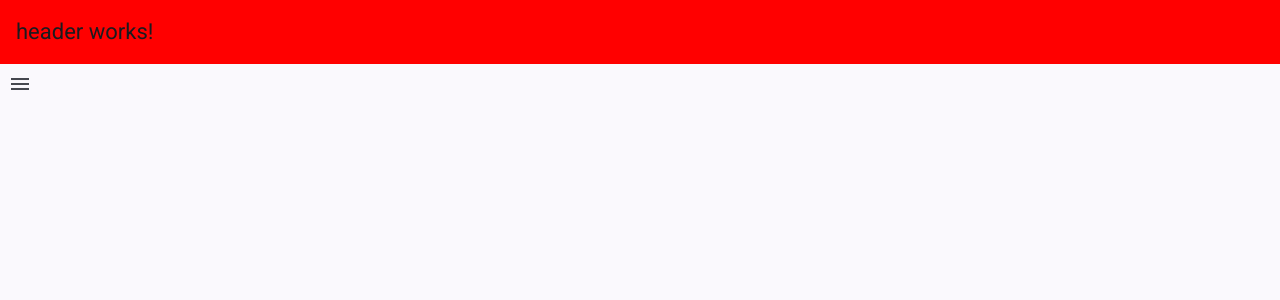
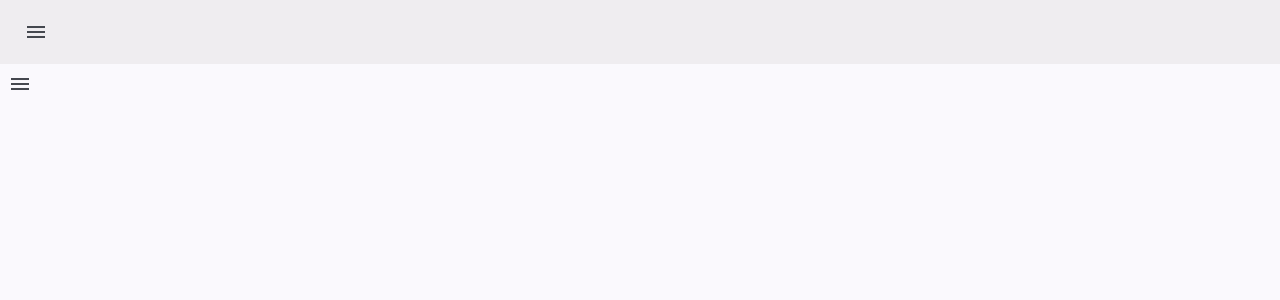
Before and after one commit to TarasHamkalo/ux-plagdet, an Angular app: page / in a window 1280 px wide. Shown: the top 300 px of the page. Built offline with nearby package versions, Linux system fonts and the light colour scheme.

Commit message:
feat(header): add header emitting menu toggle event

```diff
--- a/src/app/components/header/header.component.css
+++ b/src/app/components/header/header.component.css
@@ -6,5 +6,5 @@
   flex-direction: row;
   justify-content: space-between;
 
-  background-color: red;
+  background-color: var(--mat-sys-surface-container);
 }
--- a/src/app/components/header/header.component.html
+++ b/src/app/components/header/header.component.html
@@ -1,3 +1,6 @@
 <mat-toolbar class="app-bar">
-  <p>header works!</p>
+  <button mat-icon-button aria-label="Menu icon" (click)="onMenuToggle()">
+    <mat-icon>menu</mat-icon>
+  </button>
+
 </mat-toolbar>
--- a/src/app/components/header/header.component.ts
+++ b/src/app/components/header/header.component.ts
@@ -1,14 +1,24 @@
-import {Component} from '@angular/core';
+import {Component, EventEmitter, Output} from '@angular/core';
 import {MatToolbar} from '@angular/material/toolbar';
+import {MatIcon} from "@angular/material/icon";
+import {MatIconButton} from "@angular/material/button";
 
 @Component({
   selector: 'app-header',
   imports: [
     MatToolbar,
+    MatIcon,
+    MatIconButton,
   ],
   templateUrl: './header.component.html',
   styleUrl: './header.component.css'
 })
 export class HeaderComponent {
 
+  @Output() public menuToggle = new EventEmitter<void>();
+
+  onMenuToggle(): void {
+    this.menuToggle.emit();
+  }
+
 }
```
